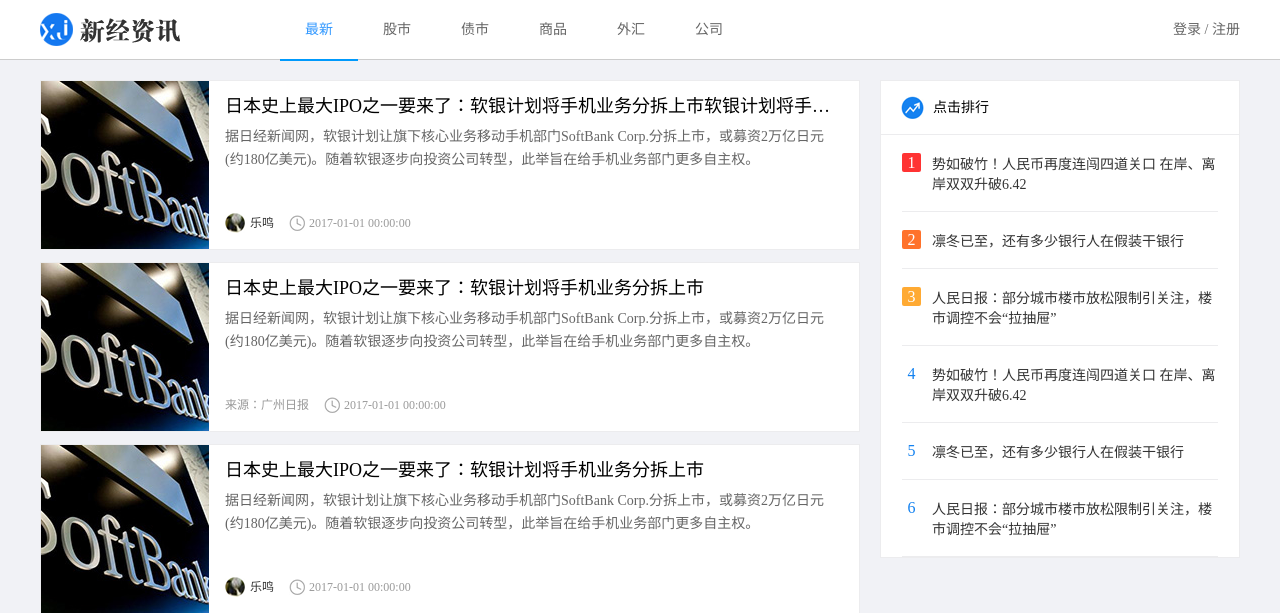
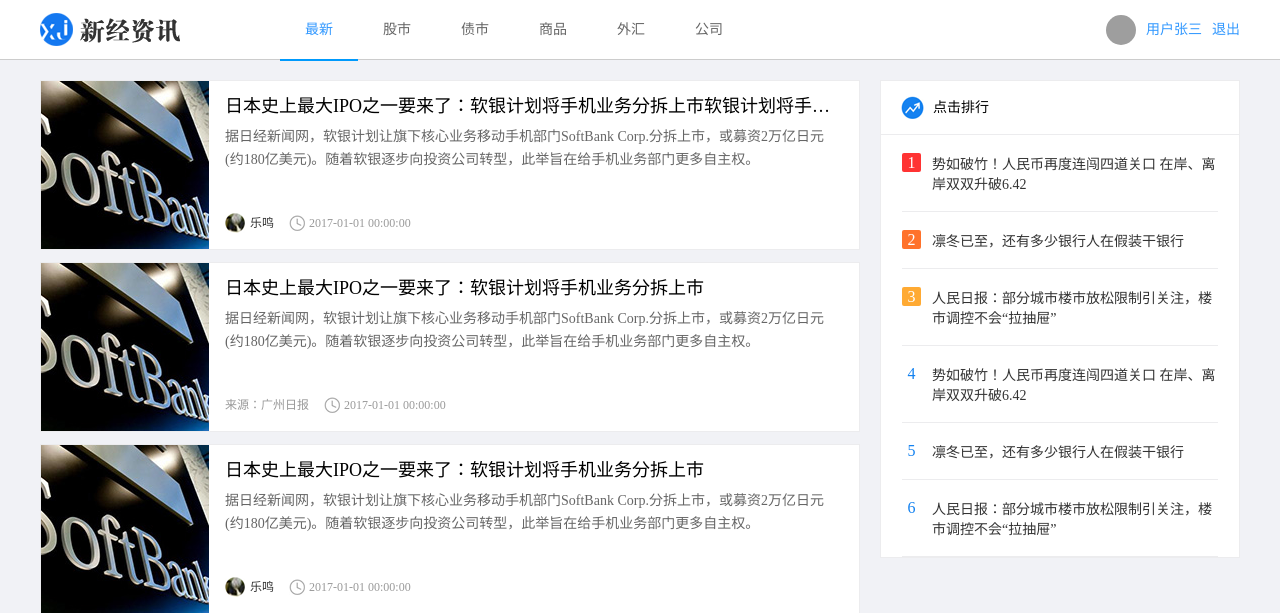
Before and after one commit to kang19950919/Entertainment-exchange-BBS, a Flask app: page / in a window 1280 px wide. Shown: the top 613 px of the page. Run offline with Flask 2, Linux system fonts and the light colour scheme; the visitor is signed in with stand-in values (Sample User, id 1); tables that the repository leaves empty hold one stand-in row (values such as "Sample post"); parts of the project's set-up code (start-up, migrations or seed data) failed here and were passed over; grey boxes are pictures that could not be loaded.

Commit message:
右上角实现

```diff
--- a/info/modules/index/views.py
+++ b/info/modules/index/views.py
@@ -1,10 +1,34 @@
+from info.models import User
 from info.modules.index import index_blu
-from flask import render_template, send_file, redirect, current_app
+from flask import render_template, send_file, redirect, current_app, session
 
 
 @index_blu.route("/")
 def index():
-    return render_template("news/index.html")
+    # 需求：首页右上角实现
+    # 依赖cookie
+    # 第一次访问浏览器和redis数据库都没有cookie信息
+    # 浏览器和数据库任何一方保存的session(cookie)消失session.get("user_id")为None
+    user_id = session.get("user_id")  # 第一次为 None
+
+    user = None
+    if user_id:
+        try:
+            user = User().query.get(user_id)
+        except Exception as e:
+            current_app.logger.errot(e)
+
+    # data = {
+    #     "user_info": {
+    #         "nice_name": "hsdgjsd",
+    #         "mobile": "23654635"
+    #     }
+    # }
+    data = {
+        "user_info": user.to_dict() if user else None
+    }
+    # data.user_info.avatar_url
+    return render_template("news/index.html", data=data)
 
 
 @index_blu.route("/favicon.ico")
--- a/info/modules/passport/views.py
+++ b/info/modules/passport/views.py
@@ -61,6 +61,8 @@ def login():
         current_app.logger.error(e)
         return jsonify(errno=RET.DBERR, errmsg="数据库查询失败")
 
+    # 依赖cookie
+    # 本身是一个临时容器，应用上下文
     session["user_id"] = user.id
 
     return jsonify(errno=RET.OK, errmsg="登陆成功")
--- a/info/static/news/css/main.css
+++ b/info/static/news/css/main.css
@@ -68,7 +68,7 @@ body{
     height:30px;
     overflow: hidden;
     margin-top:15px;
-    display:none;
+    display:block;
 }
 
 .user_login img{
--- a/info/templates/news/index.html
+++ b/info/templates/news/index.html
@@ -21,15 +21,18 @@
                 <li data-cid="4"><a href="javascript:;">外汇</a></li>
                 <li data-cid="5"><a href="javascript:;">公司</a></li>
             </ul>
-            <div class="user_btns fr">
-                <a href="javascript:;" class="login_btn">登录</a> / <a href="javascript:;" class="register_btn">注册</a>
-            </div>
-            <!-- 用户登录后显示下面，隐藏上面 -->
-            <div class="user_login fr">
-                <img src="../../static/news/images/person01.png" class="lgin_pic">
-                <a href="#">用户张三</a>
-                <a href="#">退出</a>
-            </div>
+            {% if data.user_info %}
+                <!-- 用户登录后显示下面，隐藏上面 -->
+                <div class="user_login fr">
+                    <img src="{% if data.user_info.avatar_url %}{{ data.user_info.avatar_url }}{% else %}../../static/news/images/person01.png{% endif %}" class="lgin_pic">
+                    <a href="#">用户张三</a>
+                    <a href="#">退出</a>
+                </div>
+            {% else %}
+                <div class="user_btns fr">
+                    <a href="javascript:;" class="login_btn">登录</a> / <a href="javascript:;" class="register_btn">注册</a>
+                </div>
+            {% endif %}
         </div>
     </div>
 
```
